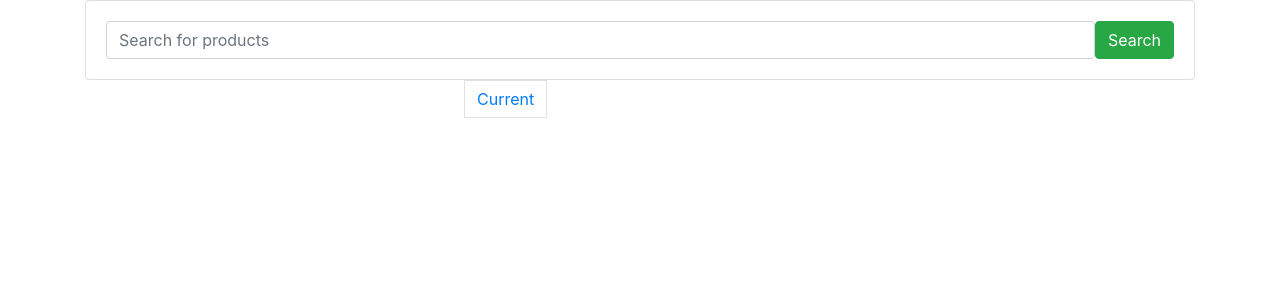
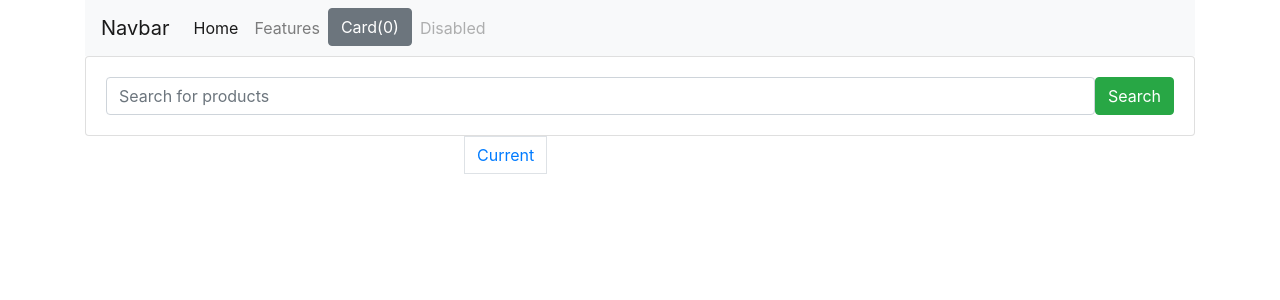
Before and after one commit to aleksandrgaranin/e-commerce-site, a Django app: page / in a window 1280 px wide. Shown: the top 300 px of the page. Run offline with Django 3.2, Linux system fonts and the light colour scheme; data that the repository does not hold is empty; some libraries are stand-ins or nearby versions.

Commit message:
added nav bar + popover of cart + curt display logic

```diff
--- a/ecomsite/shop/templates/shop/index.html
+++ b/ecomsite/shop/templates/shop/index.html
@@ -1,4 +1,4 @@
-{% load static%}
+{% load static %}
 <!DOCTYPE html>
 <html lang="en">
 <head>
@@ -7,11 +7,41 @@
     <link rel="stylesheet" href="https://stackpath.bootstrapcdn.com/bootstrap/4.5.0/css/bootstrap.min.css" integrity="sha384-9aIt2nRpC12Uk9gS9baDl411NQApFmC26EwAOH8WgZl5MYYxFfc+NcPb1dKGj7Sk" crossorigin="anonymous">
 
     <script src="https://code.jquery.com/jquery-3.5.1.js" integrity="sha256-QWo7LDvxbWT2tbbQ97B53yJnYU3WhH/C8ycbRAkjPDc=" crossorigin="anonymous"></script>
+    <script src="https://cdn.jsdelivr.net/npm/popper.js@1.16.0/dist/umd/popper.min.js" integrity="sha384-Q6E9RHvbIyZFJoft+2mJbHaEWldlvI9IOYy5n3zV9zzTtmI3UksdQRVvoxMfooAo" crossorigin="anonymous"></script>
+    <script src="https://stackpath.bootstrapcdn.com/bootstrap/4.5.0/js/bootstrap.min.js" integrity="sha384-OgVRvuATP1z7JjHLkuOU7Xw704+h835Lr+6QL9UvYjZE3Ipu6Tp75j7Bh/kR0JKI" crossorigin="anonymous"></script>
     <link rel="stylesheet" href="{% static 'shop/style.css'%}">
     <title>Document</title>
 </head>
 <body>
     <div class="container">
+        <div class="row">
+            <div class="col-md-12">
+                <nav class="navbar navbar-expand-lg navbar-light bg-light">
+                    <a class="navbar-brand" href="#">Navbar</a>
+                    <button class="navbar-toggler" type="button" data-toggle="collapse" data-target="#navbarNav" aria-controls="navbarNav" aria-expanded="false" aria-label="Toggle navigation">
+                      <span class="navbar-toggler-icon"></span>
+                    </button>
+                    <div class="collapse navbar-collapse" id="navbarNav">
+                      <ul class="navbar-nav">
+                        <li class="nav-item active">
+                          <a class="nav-link" href="#">Home <span class="sr-only">(current)</span></a>
+                        </li>
+                        <li class="nav-item">
+                          <a class="nav-link" href="#">Features</a>
+                        </li>
+                        <li class="nav-item">
+                            <button id="cart" data-html="true" type="button" class="btn btn-secondary" data-container="body" data-toggle="popover" data-placement="bottom" data-content="Vivamus sagittis lacus vel augue laoreet rutrum faucibus.">
+                                Card(0)
+                            </button>
+                        </li>
+                        <li class="nav-item">
+                          <a class="nav-link disabled" href="#" tabindex="-1" aria-disabled="true">Disabled</a>
+                        </li>
+                      </ul>
+                    </div>
+                  </nav>
+            </div>
+        </div>
         <div class="row">
             <div class="col-md-12">
                 <form class="card card-sm">
@@ -32,11 +62,9 @@
                 <div class="card">
                     <img src="{{ product.image }}" class="card-img-top">
                     <div class="card-body">
-                        <div class="card-title">
-                            {{product.title }}
-                        </div>
+                        <div id="nm{{ product.id }}" class="card-title">{{ product.title }}</div>
                         <div class="card-text">
-                           $ {{product.price}}
+                           $ {{ product.price}}
                         </div>
                         <div class="detail">
                             <a class="btn btn-warning" href="/{{ product.id }}">View</a>
@@ -93,9 +121,22 @@
         }
         console.log(cart);
         localStorage.setItem('cart',JSON.stringify(cart));
-        console.log(cart);
+        document.getElementById("cart").innerHTML = "Cart(" + Object.keys(cart).length + ")";
     });
 
 
+    function DisplayCart(cart){
+        var cartString = "";
+        cartString += "<h5> this is your cart</h5>";
+        var cartIndex = 1;
+        for(var x in cart){
+            cartString += cartIndex;
+            cartString += "." + document.getElementById("nm"+x).innerHTML + "Qty:" + cart[x] + "</br>";
+            cartIndex += 1;
+        }
+        document.getElementById("cart").setAttribute('data-content',cartString);
+        $('[data-toggle="popover"]').popover();
+    }
+    DisplayCart(cart);
 </script>
 </html>
```
Also changed, not shown: ecomsite/shop/templates/shop/detail.html (+26 -0 lines).
